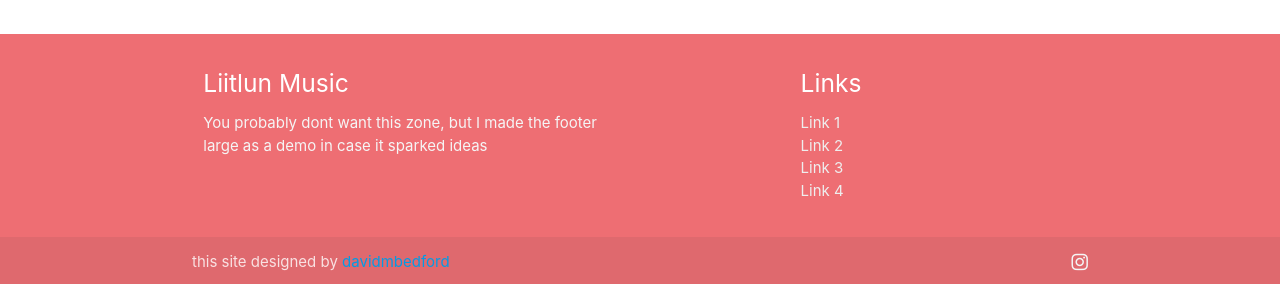
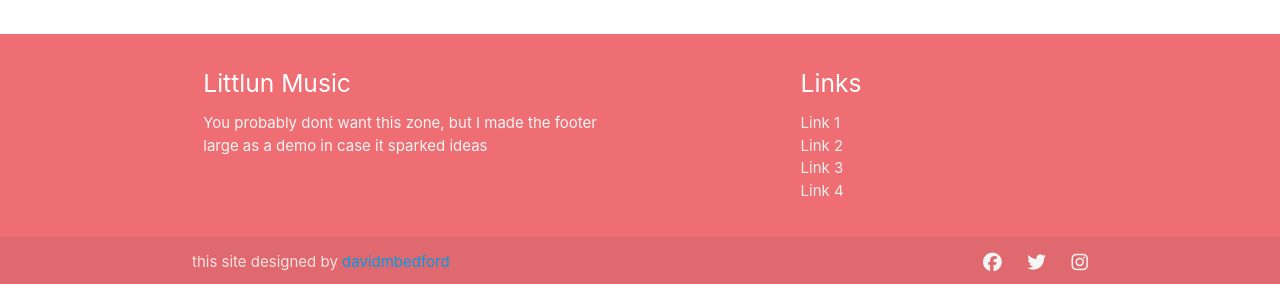
Before and after one commit to davidmbedford/littlunmusic, a React (Create React App) app: page /contact in a window 1280 px wide. Shown: the part 1470-1754 px from the top of the page. Built offline with nearby package versions, Linux system fonts and the light colour scheme.

Commit message:
social media properly linked with icons in footer

```diff
--- a/src/components/footer/index.js
+++ b/src/components/footer/index.js
@@ -7,7 +7,7 @@ function Footer() {
       <div className="container">
         <div className="row">
           <div className="col l6 s12">
-            <h5 className="white-text">Liitlun Music</h5>
+            <h5 className="white-text">Littlun Music</h5>
             <p className="grey-text text-lighten-4">You probably dont want this zone, but I made the footer large as a demo in case it sparked ideas</p>
           </div>
           <div className="col l4 offset-l2 s12">
@@ -25,6 +25,8 @@ function Footer() {
         <div className="container">
           this site designed by <span><a href="https://davidmbedford.github.io">davidmbedford</a></span>
           <a className="grey-text text-lighten-4 right" href="https://www.instagram.com/littlunmusic/?hl=en"><i className="fab fa-instagram fa-lg"></i></a>
+          <a className="grey-text text-lighten-4 right" href="https://twitter.com/littlunmusic"><i className="fab fa-twitter fa-lg"></i></a>
+          <a className="grey-text text-lighten-4 right" href="https://www.facebook.com/littlunmusic/"><i className="fab fa-facebook fa-lg"></i></a>
         </div>
       </div>
     </footer>
--- a/src/components/footer/style.css
+++ b/src/components/footer/style.css
@@ -0,0 +1,3 @@
+.fab {
+    padding-left: 2vw;
+}
--- a/src/components/navbar/style.css
+++ b/src/components/navbar/style.css
@@ -5,4 +5,5 @@ nav {
 
 nav ul li a {
     color: black;
+    font-weight: 600;
 }
```
